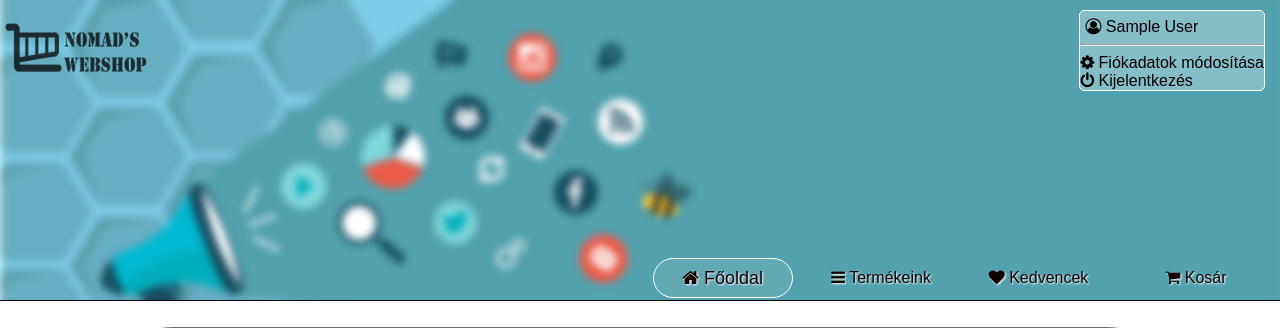
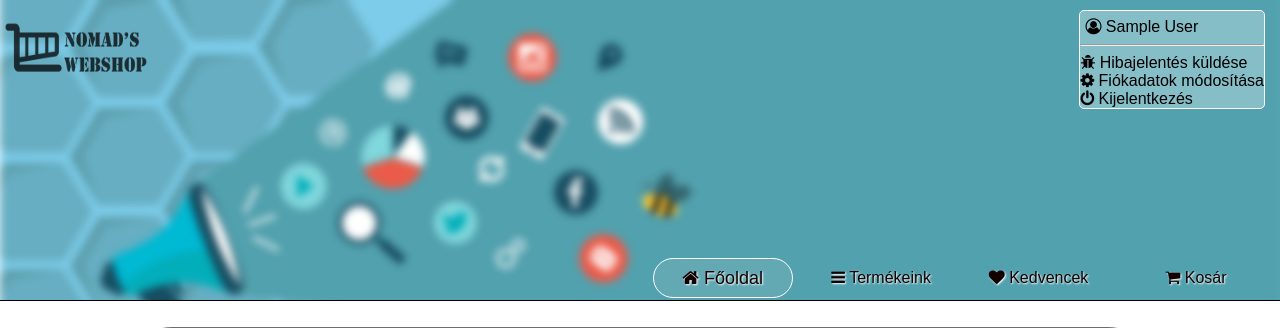
Before and after one commit to Trapzor/AFP_2nd_project, a PHP site: page /index.php in a window 1280 px wide. Shown: the top 328 px of the page. Run offline with PHP 8.4, Linux system fonts and the light colour scheme; the visitor is signed in with stand-in values (Sample User, id 1).

Commit message:
Added the bugreport nav

```diff
--- a/Project/backend/header.php
+++ b/Project/backend/header.php
@@ -11,6 +11,7 @@
         <div class="user_panel">
             <div class="alignUsername"><i class="fa fa-user-circle-o"></i> <?=$_SESSION['name']; ?></div>
             <hr/>
+            <div class="report_button"><a href="index.php?p=report"><i class="fa fa-bug"></i> Hibajelentés küldése</a></div>
             <div class="modify_button"><a href="index.php?p=profile"><i class="fa fa-gear"></i> Fiókadatok módosítása</a></div>
             <div class="logout_button"><a href="index.php?p=logout"><i class="fa fa-power-off"></i> Kijelentkezés</a></div>
         </div>
```
